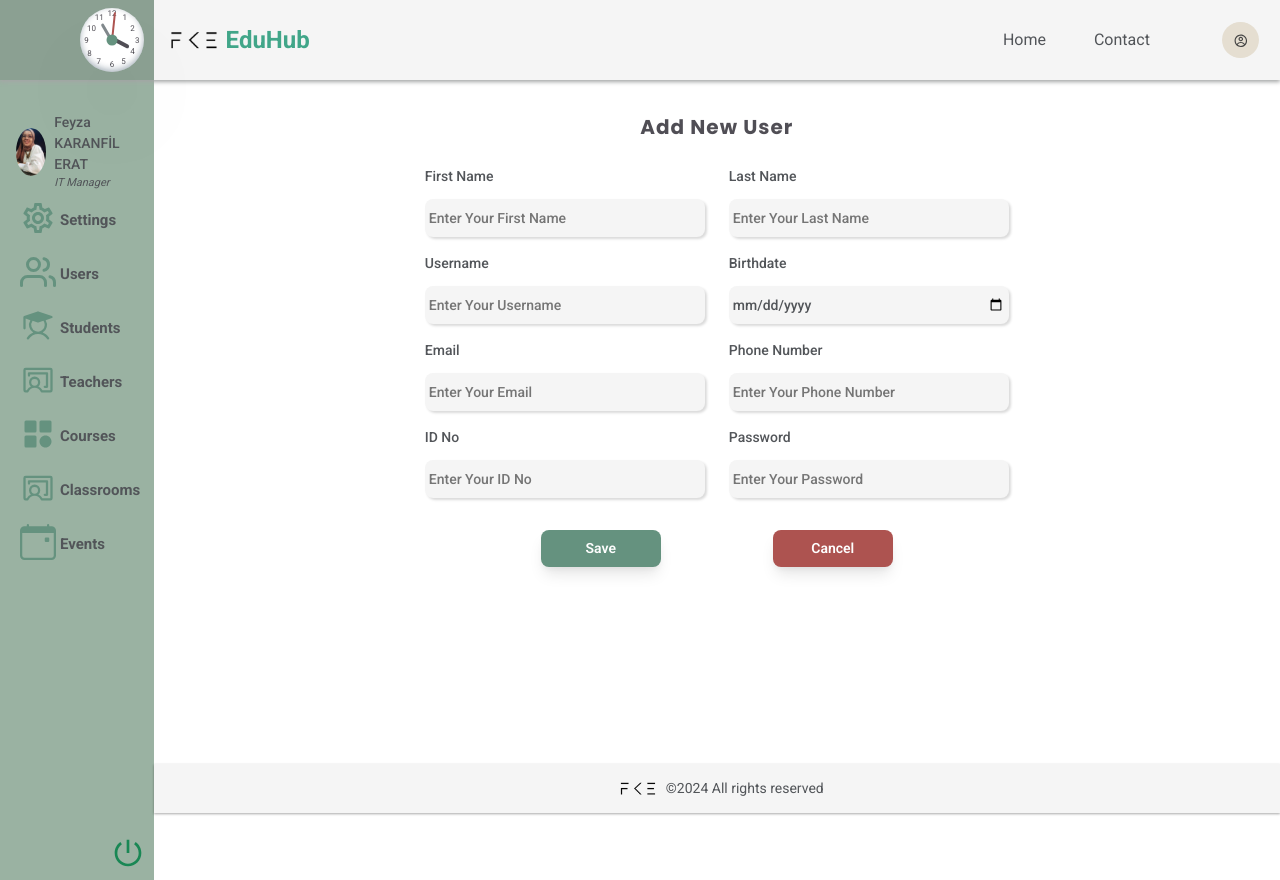
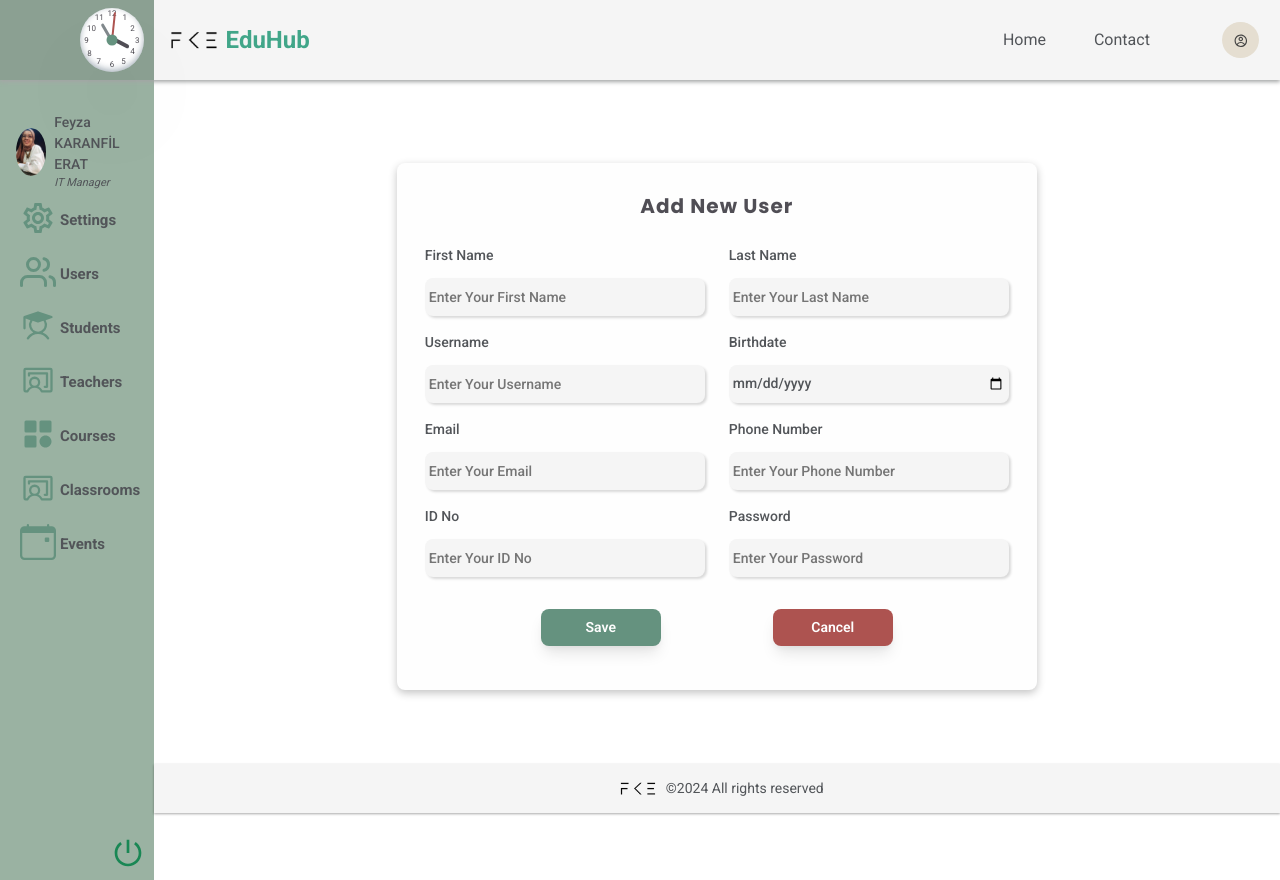
Before and after one commit to fkeSoftware/eduHub-client, a React (Create React App) app: page /add-user in a window 1280 px wide. Built offline with nearby package versions, Linux system fonts and the light colour scheme; a web font is replaced by a local one.

Commit message:
modified add user css

```diff
--- a/src/Pages/Users/AddUser.tsx
+++ b/src/Pages/Users/AddUser.tsx
@@ -9,7 +9,8 @@ const AddUser = (props: Props) => {
   const handleSubmit = async () => {};
   const userValidation = {};
   return (
-    <div className="scrollable-layout d-flex f-direction-column align-i-center justify-flex-start">
+    <div className="scrollable-layout d-flex f-direction-column align-i-center justify-center ">
+      <div className="card-layout rounded-card shadow-card fit-card d-flex f-direction-column align-i-center justify-flex-start">
         <div className="d-flex align-i-center justify-center">
           <p className="sub-head header-light-mode letter-spacing-005 padding-1">
             Add New User
@@ -97,6 +98,7 @@ const AddUser = (props: Props) => {
           </Formik>
         </div>
       </div>
+    </div>
   );
 };
 
```
Lines whose indentation alone changed are shown as unchanged.
